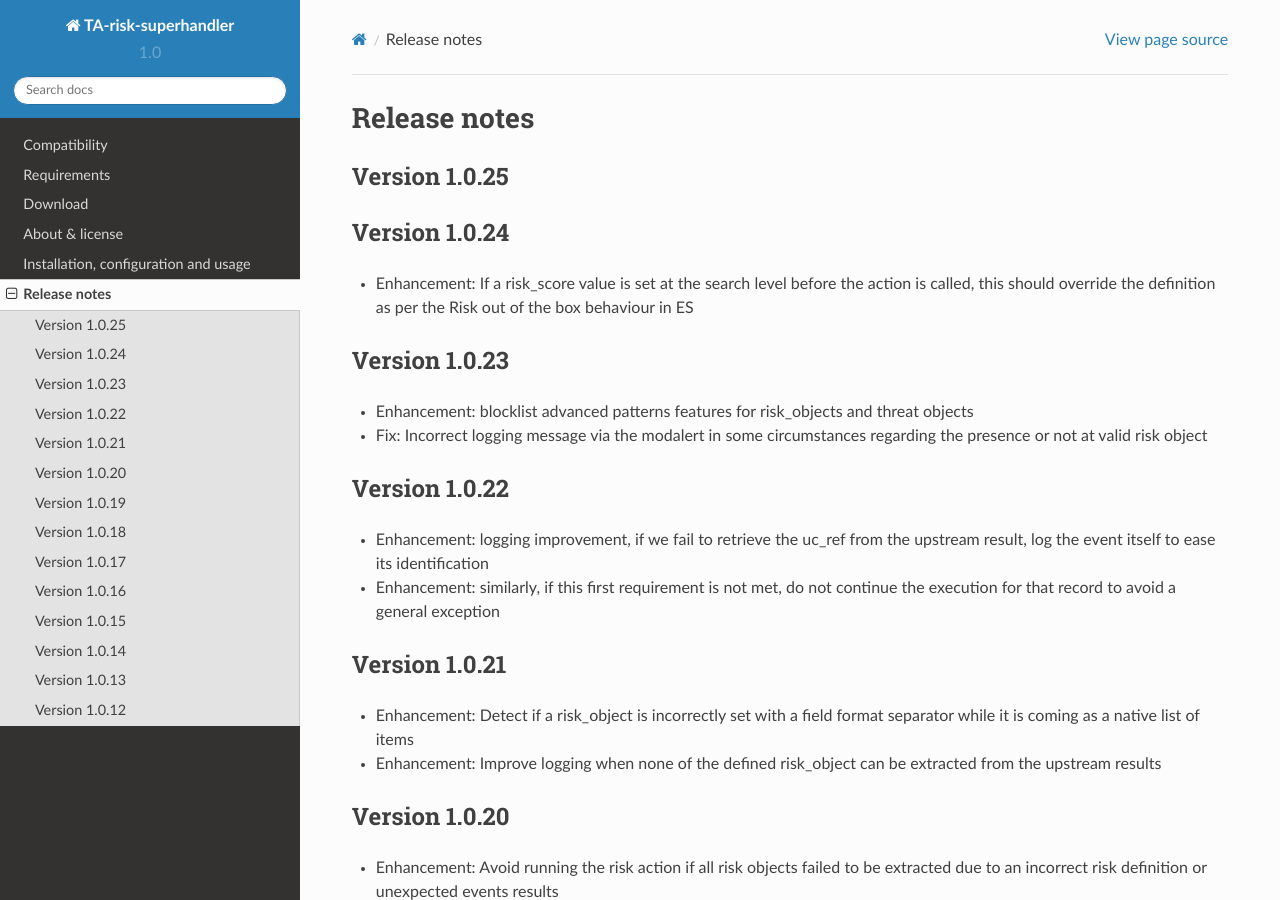
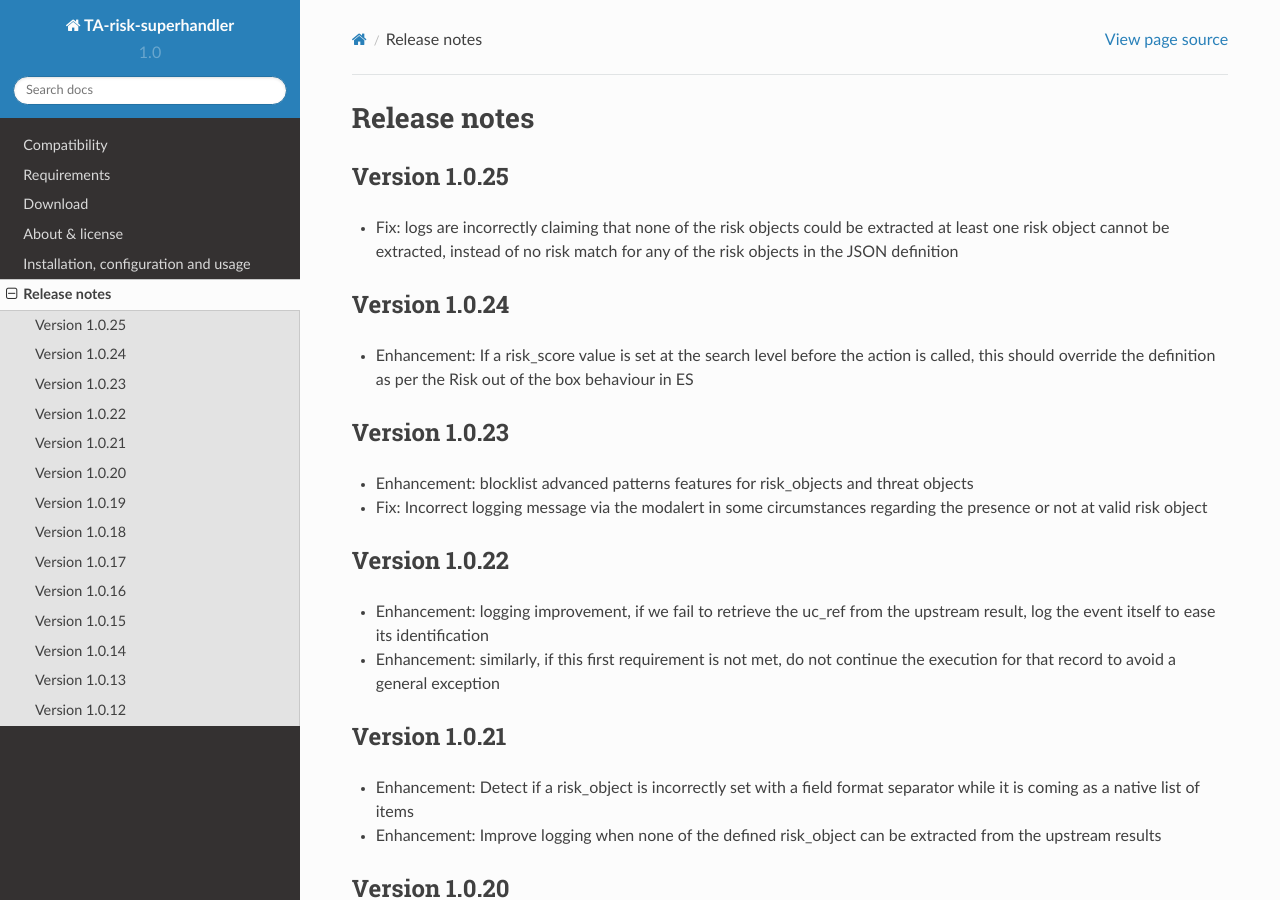
Before and after one commit to guilhemmarchand/TA-risk-superhandler, a Sphinx documentation site: the page built from docs/releasenotes.rst, in a window 1280 px wide and 900 px high. Built offline with Sphinx 7.4.7 and the Read the Docs theme 2.0.0, drawn with Linux system fonts in a browser that asks for light colours.

Commit message:
release notes

```diff
--- a/docs/releasenotes.rst
+++ b/docs/releasenotes.rst
@@ -3,6 +3,8 @@ Release notes
 
 Version 1.0.25
 ==============
+
+- Fix: logs are incorrectly claiming that none of the risk objects could be extracted at least one risk object cannot be extracted, instead of no risk match for any of the risk objects in the JSON definition
 
 Version 1.0.24
 ==============
```
